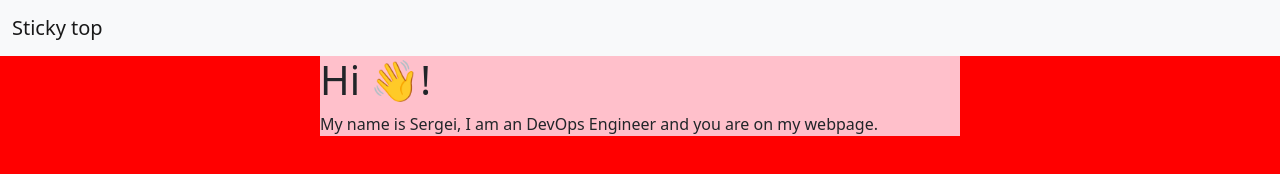
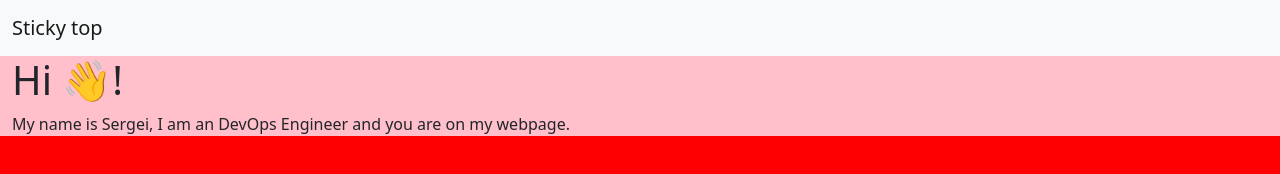
Before and after one commit to Moonlight17/about, a plain HTML site: page index.html in a window 1280 px wide. Drawn offline with nearby package versions, Linux system fonts and the light colour scheme.

Commit message:
before new rep

```diff
--- a/index.html
+++ b/index.html
@@ -17,11 +17,21 @@
           <a class="navbar-brand" href="#">Sticky top</a>
         </div>
       </nav>
-    <div id="main">
+    <div id="hello" class="container-fluid">
         <h1>Hi 👋!</h1>
         <p>
             My name is Sergei, I am an DevOps Engineer and you are on my webpage.
         </p>
     </div>
+
+
+    <!-- <div id="test">
+        <div class="container-sm">100% wide until small breakpoint</div>
+        <div class="container-md">100% wide until medium breakpoint</div>
+        <div class="container-lg">100% wide until large breakpoint</div>
+        <div class="container-xl">100% wide until extra large breakpoint</div>
+        <div class="container-xxl">100% wide until extra extra large breakpoint</div>
+        <div class="container-fluid">fluid</div>
+    </div> -->
 </body>
 </html>
--- a/style/main.css
+++ b/style/main.css
@@ -1,12 +1,14 @@
 body{
     background-color: red;
 }
-#main{
-    width: 50%;
-    margin: 0 auto;
+
+#hello{
+
     background-color: pink;
 }
 
-nav.navig{
-    width: 30%;
-}
+/* .container-fluid{
+    max-width: 960px;
+    margin:0 auto;
+    background-color: black;
+} */
```
